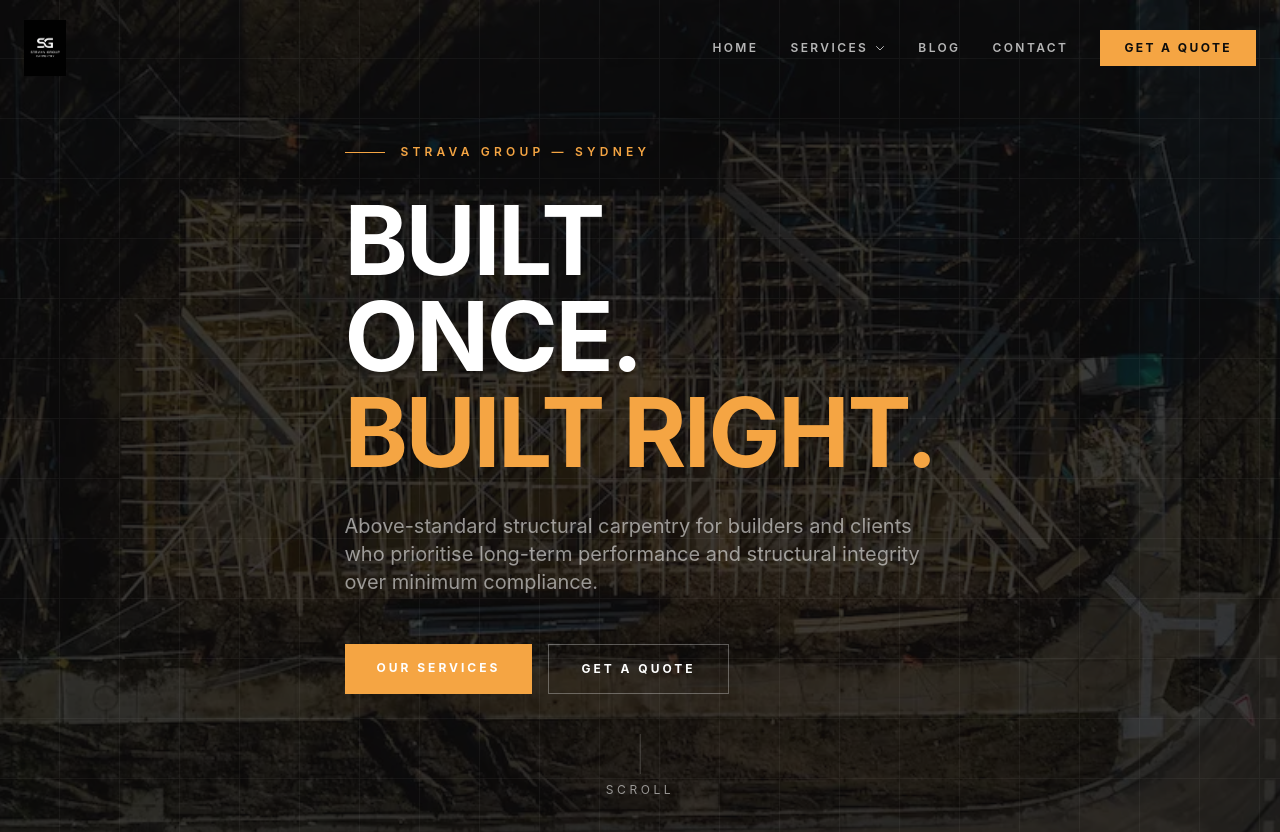
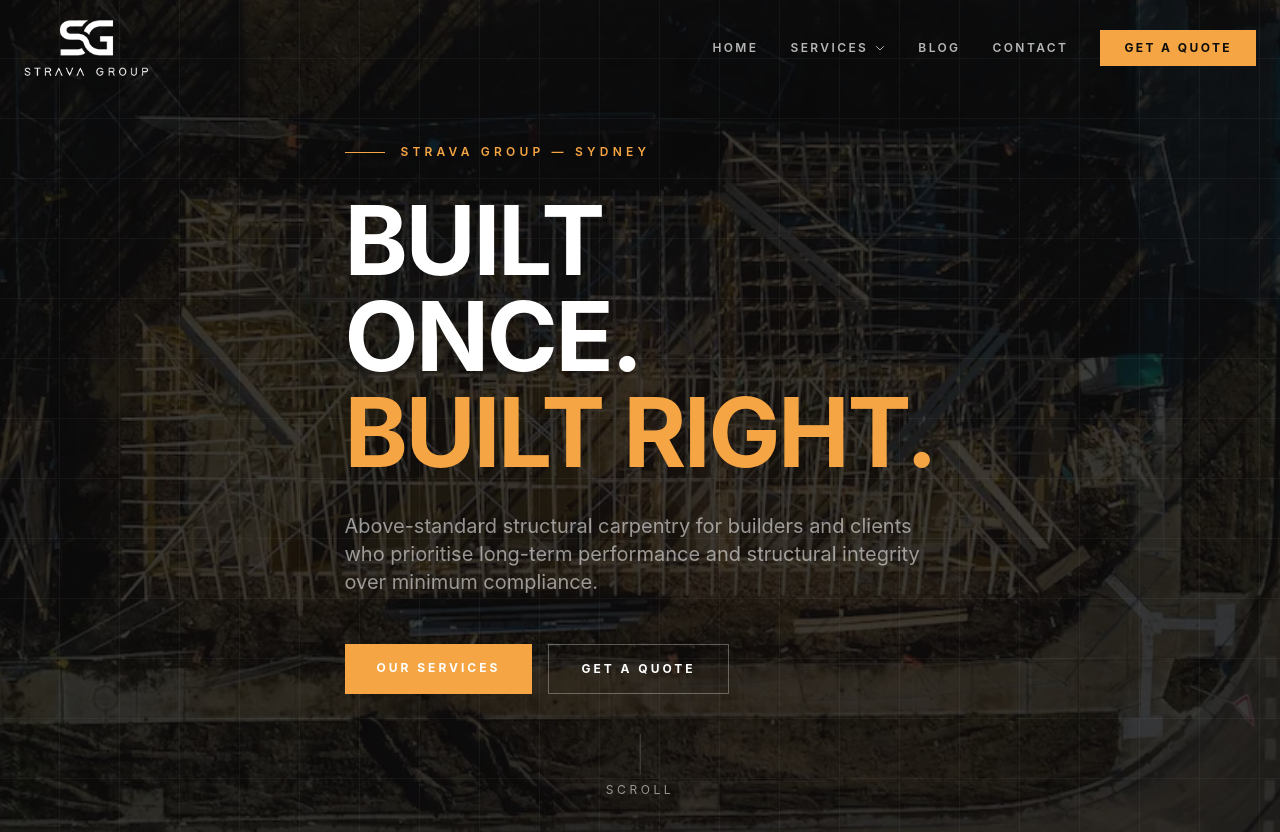
Before and after one commit to stravagroup/seo-strava, a Next.js app: page / in a window 1280 px wide. Shown: the top 832 px of the page. Built offline with nearby package versions, Linux system fonts and the light colour scheme.

Commit message:
Revert to original logo

```diff
--- a/app/layout.tsx
+++ b/app/layout.tsx
@@ -22,9 +22,9 @@ export const metadata: Metadata = {
     'decking pergola sydney',
   ],
   icons: {
-    icon: '/strava-group-carpentry-logo.webp',
-    shortcut: '/strava-group-carpentry-logo.webp',
-    apple: '/strava-group-carpentry-logo.webp',
+    icon: '/logo.webp',
+    shortcut: '/logo.webp',
+    apple: '/logo.webp',
   },
   openGraph: {
     type: 'website',
--- a/components/Footer.tsx
+++ b/components/Footer.tsx
@@ -29,12 +29,12 @@ export default function Footer() {
           <div>
             <div className="mb-5">
               <img
-                src="/strava-group-carpentry-logo.webp"
-                alt="Strava Group Carpentry"
+                src="/logo.webp"
+                alt="Strava Group"
                 width={160}
                 height={48}
                 loading="lazy"
-                className="h-10 w-auto object-contain"
+                className="h-10 w-auto object-contain brightness-0 invert"
               />
             </div>
             <p className="text-white/65 text-sm leading-relaxed max-w-xs">
--- a/components/Header.tsx
+++ b/components/Header.tsx
@@ -26,11 +26,11 @@ export default function Header() {
         {/* Logo */}
         <Link href="/" onClick={() => setOpen(false)}>
           <img
-            src="/strava-group-carpentry-logo.webp"
-            alt="Strava Group Carpentry"
+            src="/logo.webp"
+            alt="Strava Group"
             width={160}
             height={48}
-            className="h-14 w-auto object-contain"
+            className="h-14 w-auto object-contain brightness-0 invert"
           />
         </Link>
 
```
